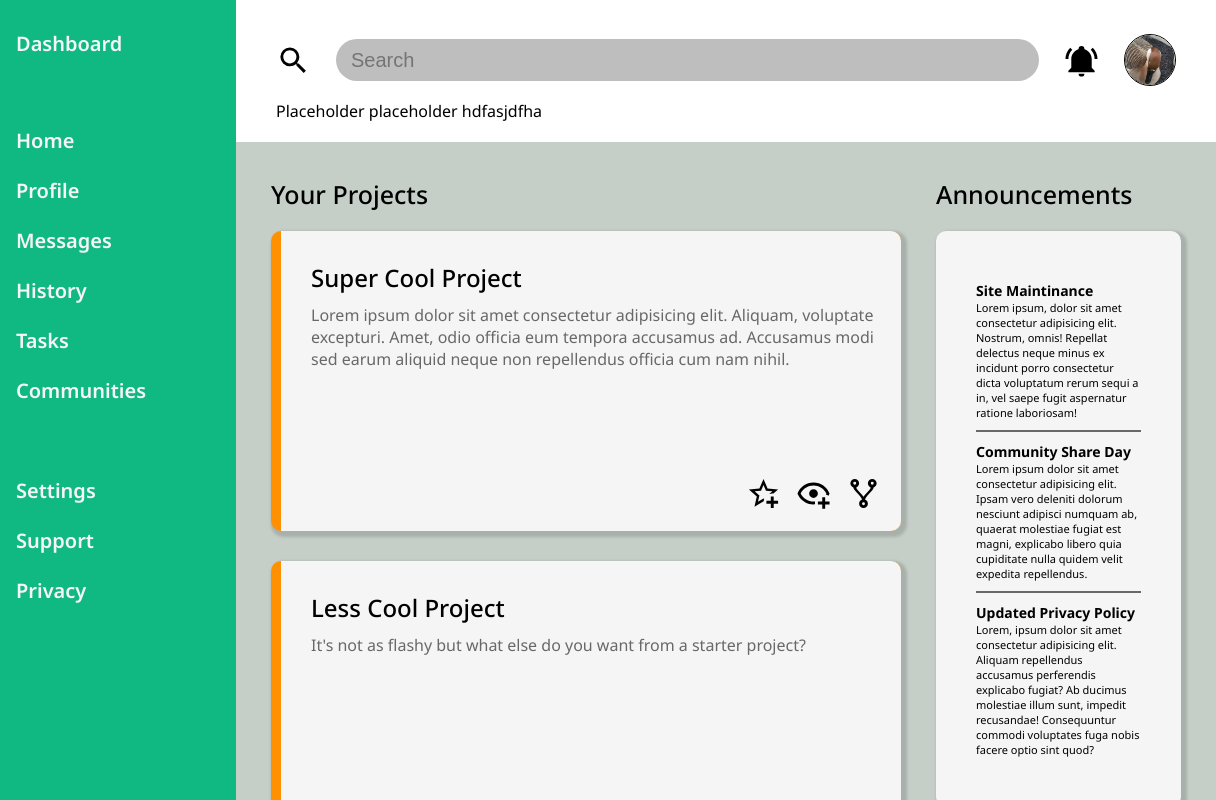
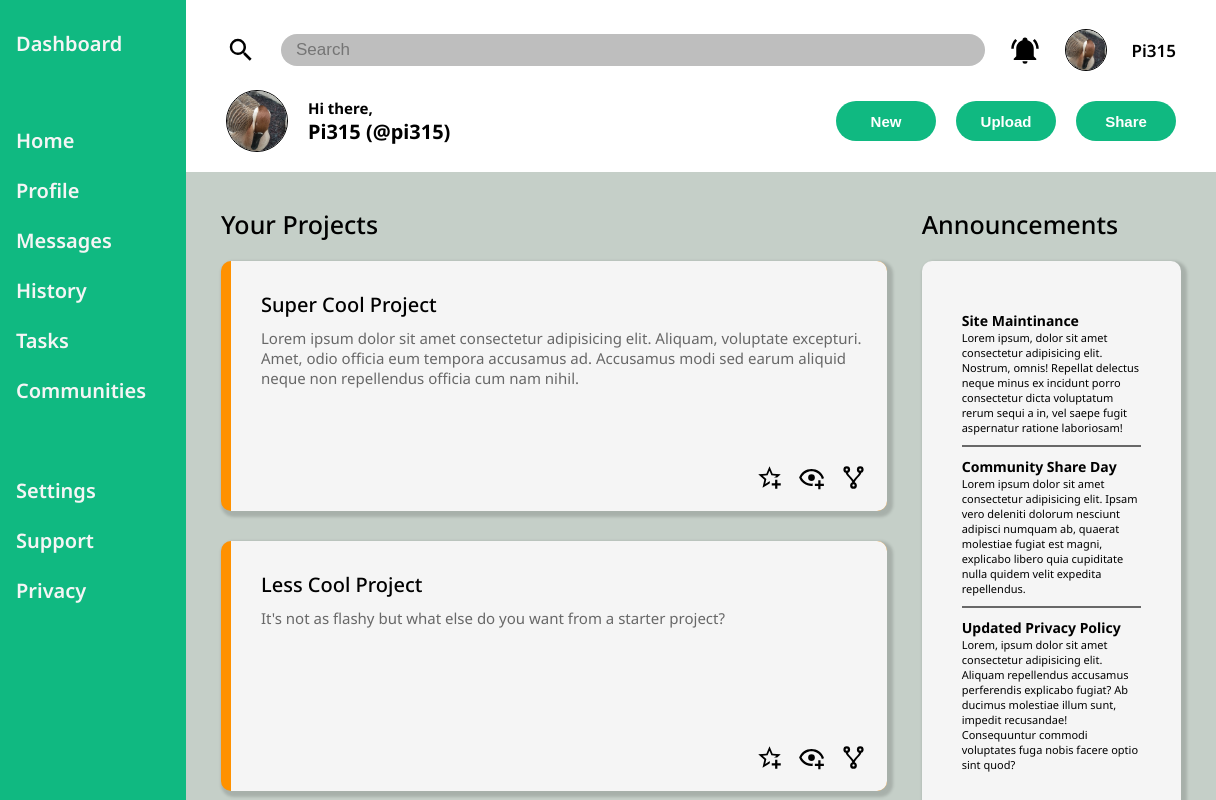
Before and after one commit to Pie315/admin-dashboard, a plain HTML site: page index.html in a window 1280 px wide. Shown: the top 800 px of the page, 64-1280 px from the left. Drawn offline with Linux system fonts and the light colour scheme.

Commit message:
complete

```diff
--- a/index.html
+++ b/index.html
@@ -51,9 +51,19 @@
                 <div class="crop">
                     <img src="rel/20180325_152417.jpg" alt="profile picture" class="profilePic">
                 </div>
+                <h1>Pi315</h1>
             </div>
             <div class="botRow">
-                Placeholder placeholder hdfasjdfha
+                <div class="crop">
+                    <img src="rel/20180325_152417.jpg" alt="profile picture" class="profilePicLarge">
+                </div>
+                <div class="greeting">
+                    <p class="top">Hi there,</p>
+                    <p class="bot">Pi315 (@pi315)</p>
+                </div>
+                <button>New</button>
+                <button>Upload</button>
+                <button>Share</button>
             </div>
 
         </div>
--- a/styles.css
+++ b/styles.css
@@ -15,7 +15,7 @@ body {
 
 .page {
     display: grid;
-    grid-template-columns: minmax(300px, 20vw) 1fr;
+    grid-template-columns: minmax(250px, 18vw) 1fr;
     grid-template-rows: min-content 1fr;
 }
 
@@ -91,7 +91,7 @@ body {
 
 .card {
     background-color: rgb(255, 145, 0);
-    height: 300px;
+    height: 250px;
     border-radius: 10px;
     -webkit-box-shadow: 3px 3px 3px 3px rgba(0, 0, 0, 0.15);
     -moz-box-shadow: 3px 3px 3px 3px rgba(0, 0, 0, 0.15);
@@ -113,6 +113,7 @@ body {
 }
 
 .cardTitle {
+    font-size: 20px;
     font-weight: 500;
     grid-column: 1 / 8;
     grid-row: 1 / 2;
@@ -120,6 +121,7 @@ body {
 
 .cardText {
     margin-top: 10px;
+    font-size: 15px;
     color: var(--grey-text);
     grid-column: 1 / 8;
     grid-row: 2 / 3;
@@ -136,7 +138,7 @@ body {
 }
 
 .icons>img {
-    width: 35px;
+    width: 27px;
     height: auto;
     cursor: pointer;
 }
@@ -206,7 +208,7 @@ body {
     background-color: white;
     display: grid;
     grid-template-rows: 80px min-content;
-    margin: 20px 40px 20px 40px;
+    margin: 10px 40px 20px 40px;
 }
 
 .topRow {
@@ -216,29 +218,33 @@ body {
     align-items: center;
 }
 
-.botRow {
-    display: flex;
+.topRow > img {
+    width: 30px;
+    height: auto;
+    cursor: pointer;
 }
 
-.topRow > img {
-    width: 35px;
-    height: auto;
+.topRow > h1 {
+    font-size: 17px;
+    font-weight: 600;
+    align-self: center;
 }
 
 .submit {
-    width: 35px;
+    width: 30px;
     height: auto;
     background-color:rgba(0, 0, 0, 0)
 }
 
 .search {
     flex-grow: 1;
-    height: 40px;
+    height: 30px;
     border: black;
     border-radius: 25px;
     background-color: rgb(190, 190, 190);
     padding-left: 15px;
-    font-size: 20px;
+    font-size: 17px;
+    color:rgb(104, 104, 104);
 }
 
 .search:focus {
@@ -254,11 +260,54 @@ body {
     display: flex;
     justify-content: center;
     align-items: center;
+    cursor: pointer;
 }
 
 .profilePic {
-    width: 50px;
-    height: 50px;
+    width: 40px;
+    height: 40px;
     display: inline;
     margin: 0 auto;
 }
+
+.profilePicLarge {
+    width: 60px;
+    height: 60px;
+    display: inline;
+    margin: 0 auto;
+
+}
+
+.botRow {
+    display: grid;
+    grid-template-columns: min-content 1fr min-content min-content min-content;
+    align-items: center;
+    gap: 20px;
+}
+
+.greeting {
+    display: flex;
+    flex-direction: column;
+    justify-content: flex-start;
+}
+
+.top {
+    font-size: 15px;
+    font-weight: 700;
+}
+
+.bot {
+    font-size: 20px;
+    font-weight: bold;
+}
+
+.botRow > button {
+    height: 40px;
+    background-color: var(--sidbar-green);
+    border-radius: 20px;
+    color: white;
+    border: none;
+    font-size: 15px;
+    font-weight: 600;
+    width: 100px;
+}
```
